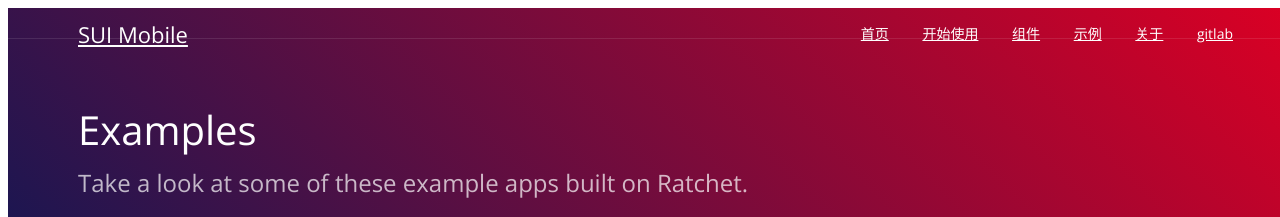
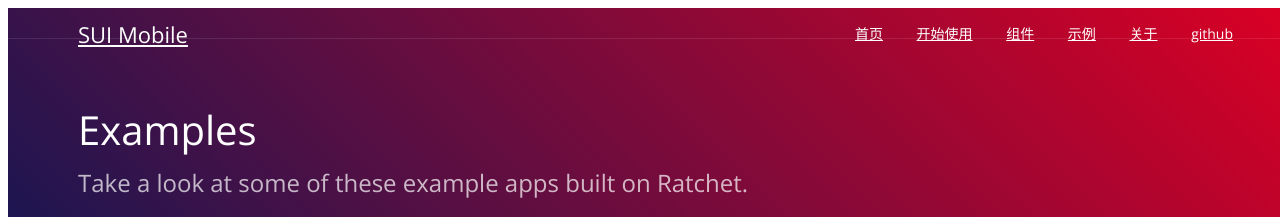
Before and after one commit to sdc-alibaba/SUI-Mobile, a Jekyll site: the page built from docs/examples.html, in a window 1280 px wide. Shown: the top 217 px of the page. Built offline with Jekyll 4.4.1, drawn with Linux system fonts in a browser that asks for light colours; a style sheet for code colours, icons or effects is not loaded.

Commit message:
change github link

```diff
--- a/docs/_includes/masthead.html
+++ b/docs/_includes/masthead.html
@@ -12,7 +12,7 @@
           <a class="docs-nav-item" href="/components" data-ignore="push">组件</a>
           <a class="docs-nav-item" href="/demos" data-ignore="push">示例</a>
           <a class="docs-nav-item" href="/about" data-ignore="push">关于</a>
-          <a class="docs-nav-item" href="http://gitlab.alibaba-inc.com/sui-mobile/sm" target="_blank" data-ignore="push">gitlab</a>
+          <a class="docs-nav-item" href="https://github.com/sdc-alibaba/SUI-Mobile" target="_blank" data-ignore="push">github</a>
         </div>
       </nav>
     </div>
```
